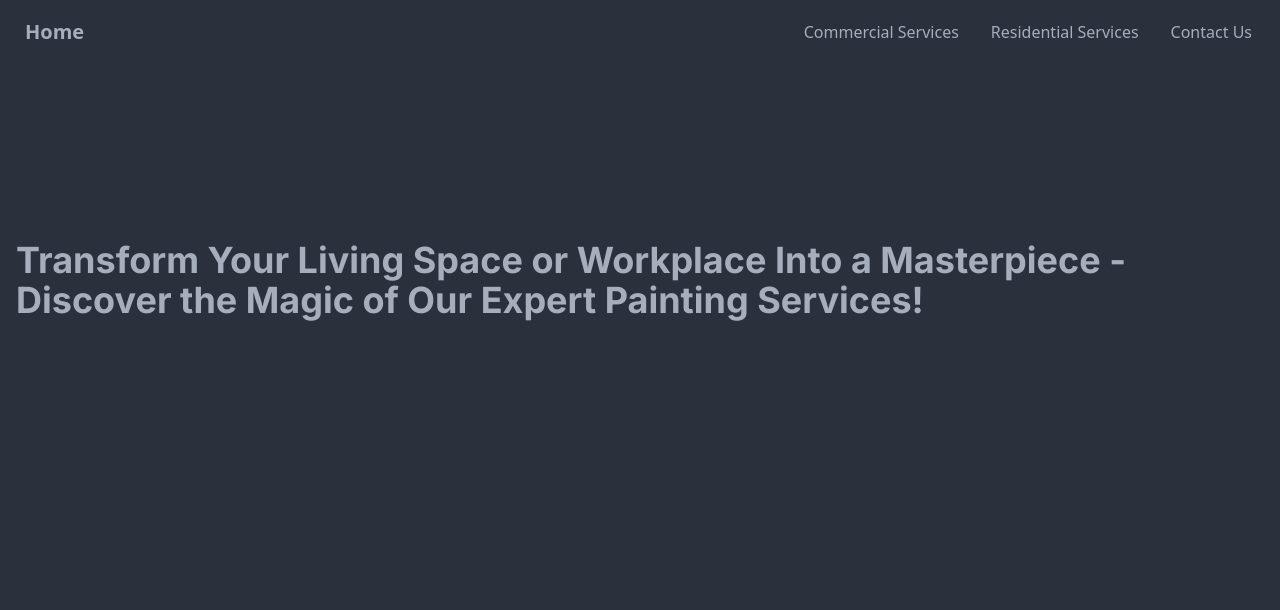
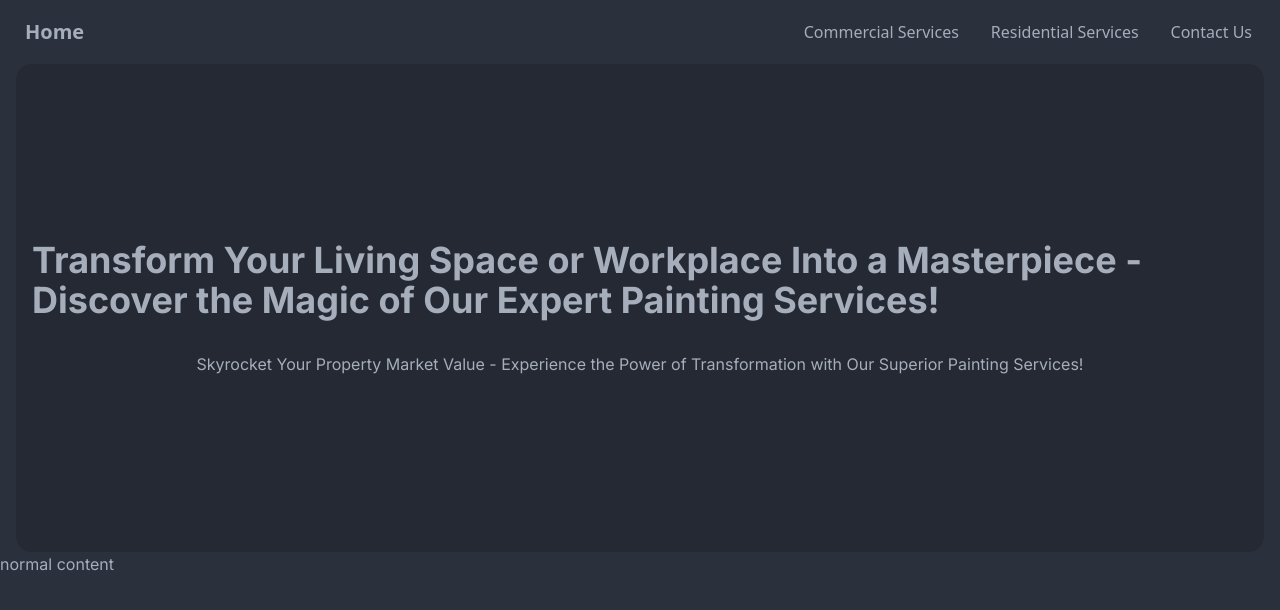
Before and after one commit to bitcode/jrpaintingservices, a Next.js app: page / in a window 1280 px wide. Shown: the top 610 px of the page. Built offline with nearby package versions, Linux system fonts and the light colour scheme.

Commit message:
added card as background to hero on index.tsx

```diff
--- a/pages/index.tsx
+++ b/pages/index.tsx
@@ -3,8 +3,14 @@ import React from 'react';
 const HomePage: React.FC = () => {
   return (
     <>
+    <div className="card bg-base-200 mx-4">
     <div className="hero dark flex flex-col items-center justify-center py-40">
       <h1 className="hero-content text-4xl font-bold">Transform Your Living Space or Workplace Into a Masterpiece - Discover the Magic of Our Expert Painting Services!</h1>
+      <p className="hero-content">Skyrocket Your Property Market Value - Experience the Power of Transformation with Our Superior Painting Services!</p>
+    </div>
+    </div>
+    <div>
+    normal content
     </div>
     </>
 
```
